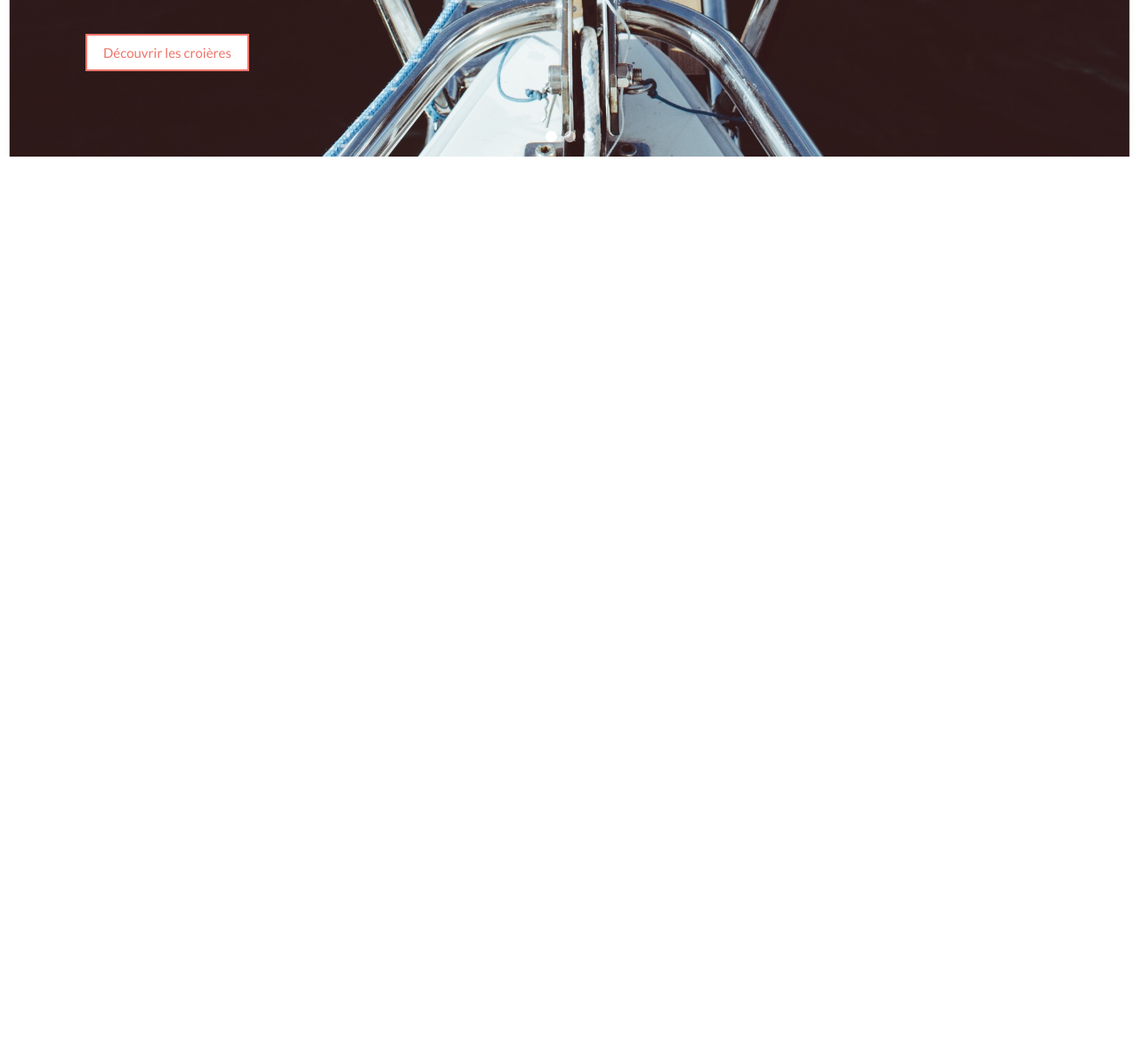
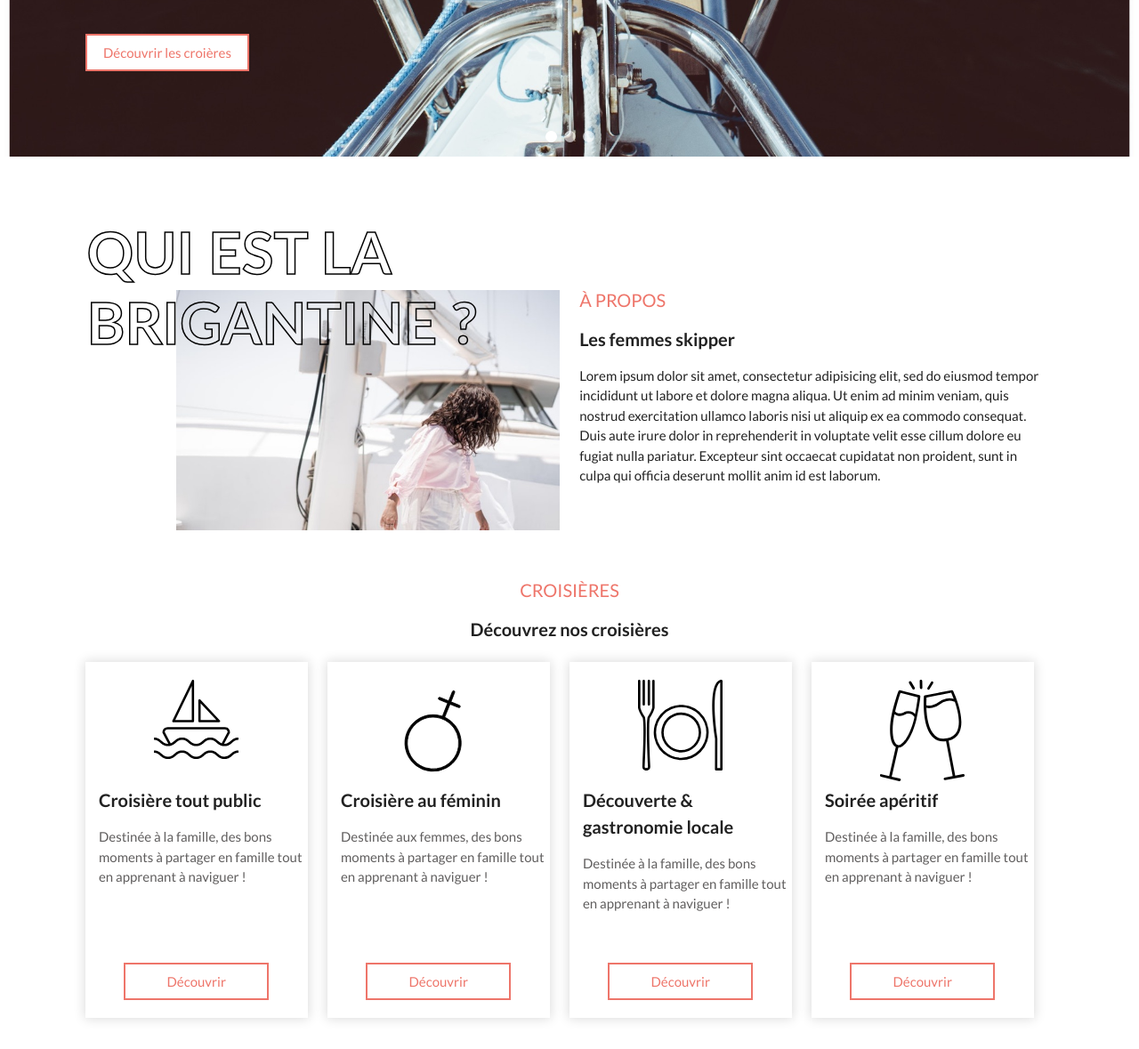
Before and after one commit to Sinouuuj/brigantine, a website: page index.html in a window 1280 px wide. Shown: the part 528-1707 px from the top of the page at 89% size. Before the commit the page ends 800 px from the top, so only its background shows below. Drawn offline with Linux system fonts and the light colour scheme.

Commit message:
update homepage

```diff
--- a/assets/css/sass/base.scss
+++ b/assets/css/sass/base.scss
@@ -2,3 +2,4 @@
 @import "brigantine/nav";
 @import "brigantine/default";
 @import "helpers/variables";
+@import "helpers/helpers";
--- a/assets/css/sass/brigantine/_default.scss
+++ b/assets/css/sass/brigantine/_default.scss
@@ -4,7 +4,33 @@ h1 {
   text-transform: uppercase;
   color: $white;
 }
-
+h3 {
+  color: $coral;
+  font-size: 20px;
+  text-transform: uppercase;
+  margin-top: 0;
+}
 * {
   box-sizing: border-box;
 }
+img {
+  max-width: 100%;
+}
+section {
+  position: relative;
+}
+.cta {
+  padding: 8px 18px;
+  border: 2px solid $coral;
+  background-color: white;
+  color: $coral;
+
+  &:hover {
+    background-color: $coral;
+    color: $white;
+  }
+
+  p {
+    margin: 0;
+  }
+}
--- a/assets/css/sass/brigantine/_home.scss
+++ b/assets/css/sass/brigantine/_home.scss
@@ -33,19 +33,10 @@
             margin-top: 45px;
           }
         }
-
         .cta {
-          padding: 8px 18px;
-          border: 2px solid $coral;
-          background-color: white;
-          color: $coral;
           position: absolute;
           left: 7.5vw;
           bottom: 15%;
-
-          p {
-            margin: 0;
-          }
         }
       }
     }
@@ -64,4 +55,90 @@
       }
     }
   }
+
+  main {
+
+    p {
+      span {
+        font-weight: bold;
+        font-size: 20px
+      }
+    }
+
+    #femmeSkipper {
+
+      h2 {
+        position: absolute;
+        left: 0;
+        top: -120px;
+        width: 450px;
+
+        img {
+          max-width: 100%;
+          display: block;
+        }
+      }
+
+      article {
+        margin-top: 150px;
+      }
+    }
+
+    #cards {
+      margin-top: 50px;
+
+      .card {
+        height: 400px;
+        background: transparent;
+        box-shadow: none;
+
+        div {
+          background: $white;
+          box-shadow: 0px 0px 12px 1px rgba(0,0,0,0.14);
+          width: 100%;
+          height: 100%;
+          padding: 0 15px;
+
+          img {
+            display: block;
+            width: 35%;
+            margin: 0 auto;
+            position: absolute;
+            left: 0;right: 1.5rem;
+            top: 20px;
+          }
+
+          .txt {
+            display: block;
+            position: absolute;
+            top: 140px;
+            left: 15px;
+            right: 1.5rem;
+
+            p {
+              margin-top: 0;
+              text-align: left;
+
+              &.description {
+                color: $grey;
+              }
+            }
+          }
+        }
+
+        .cta {
+          bottom: 20px;
+          left: 0;right: 1.5rem;
+          margin: 0 auto;
+          position: absolute;
+          text-align: center;
+          width: 60%;
+        }
+      }
+
+      h3, p {
+        text-align: center;
+      }
+    }
+  }
 }
--- a/assets/css/sass/helpers/_variables.scss
+++ b/assets/css/sass/helpers/_variables.scss
@@ -1,3 +1,4 @@
 $coral: #ee756a;
 $black: #000;
 $white: #fff;
+$grey: #605e5e;
--- /dev/null
+++ b/assets/css/sass/helpers/helpers.scss
@@ -0,0 +1,3 @@
+.nm {
+  margin: 0 !important;
+}
--- a/index.html
+++ b/index.html
@@ -37,7 +37,67 @@
       </div>
     </header>
     <main>
-
+      <section class="container" id="femmeSkipper">
+        <h2><img src="assets/img/titre.svg" alt=""></h2>
+        <article class="row">
+          <div class="col s5 offset-s1">
+            <img src="assets/img/femme.jpg" alt="">
+          </div>
+          <div class="col s6">
+            <h3>À propos</h3>
+            <p><span>Les femmes skipper</span></p>
+            <p>Lorem ipsum dolor sit amet, consectetur adipisicing elit, sed do eiusmod tempor incididunt ut labore et dolore magna aliqua. Ut enim ad minim veniam, quis nostrud exercitation ullamco laboris nisi ut aliquip ex ea commodo consequat. Duis aute irure dolor in reprehenderit in voluptate velit esse cillum dolore eu fugiat nulla pariatur. Excepteur sint occaecat cupidatat non proident, sunt in culpa qui officia deserunt mollit anim id est laborum.</p>
+          </div>
+        </article>
+      </section>
+      <section id="cards">
+        <h3>Croisières</h3>
+        <p><span>Découvrez nos croisières</span></p>
+        <div class="container">
+          <div class="row">
+            <article class="card col s3">
+              <div class="row">
+                <img src="assets/img/boat.svg" alt="">
+                <span class="txt">
+                  <p><span>Croisière tout public </span></p>
+                  <p class="description">Destinée à la famille, des bons moments à partager en famille tout en apprenant à naviguer !</p>
+                </span>
+                <a href="#" class="cta">Découvrir</a>
+              </div>
+            </article>
+            <article class="card col s3">
+              <div class="row">
+                <img src="assets/img/feminin.svg" alt="">
+                <span class="txt">
+                  <p><span>Croisière au féminin </span></p>
+                  <p class="description">Destinée aux femmes, des bons moments à partager en famille tout en apprenant à naviguer !</p>
+                </span>
+                <a href="#" class="cta">Découvrir</a>
+              </div>
+            </article>
+            <article class="card col s3">
+              <div class="row">
+                <img src="assets/img/assiette.svg" alt="">
+                <span class="txt">
+                  <p><span>Découverte & gastronomie locale </span></p>
+                  <p class="description">Destinée à la famille, des bons moments à partager en famille tout en apprenant à naviguer !</p>
+                </span>
+                <a href="#" class="cta">Découvrir</a>
+              </div>
+            </article>
+            <article class="card col s3">
+              <div class="row">
+                <img src="assets/img/verre.svg" alt="">
+                <span class="txt">
+                  <p><span>Soirée apéritif</span></p>
+                  <p class="description">Destinée à la famille, des bons moments à partager en famille tout en apprenant à naviguer !</p>
+                </span>
+                <a href="#" class="cta">Découvrir</a>
+              </div>
+            </article>
+          </div>
+        </div>
+      </section>
     </main>
     <script src="assets/js/swiper.min.js"></script>
     <script src="assets/js/sliderHome.js" charset="utf-8"></script>
```
Also changed, not shown: assets/css/base.css, assets/css/helpers/helpers.css (added), assets/img/assiette.svg (added), assets/img/backgroundvert.png (added), assets/img/boat.svg (added), assets/img/feminin.svg (added), assets/img/femme.jpg (added), assets/img/titre.svg (added), assets/img/verre.svg (added), 2 other files.
